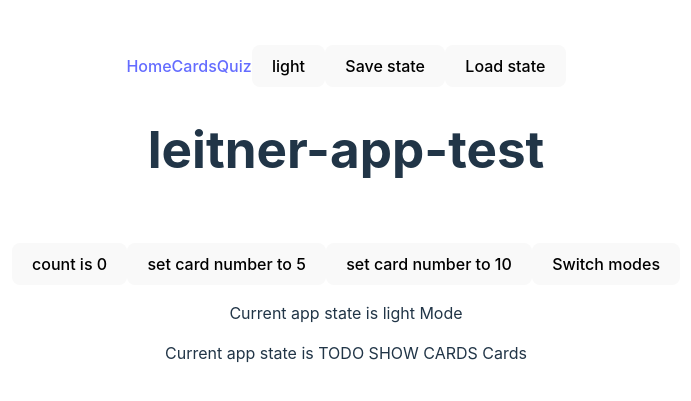
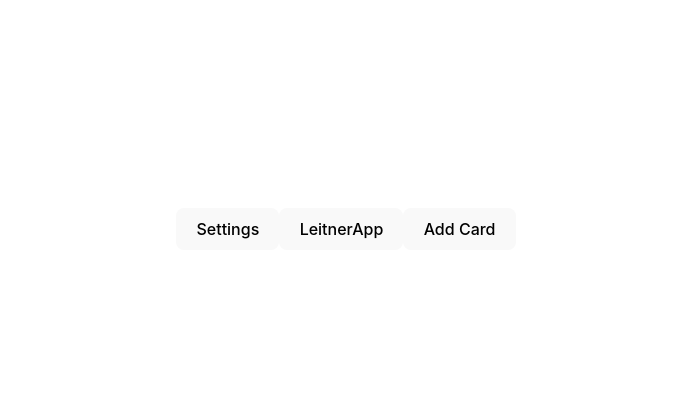
Before and after one commit to MistrAnderson/Leitnerboxd, a React (Vite) app: page / in a window 1280 px wide. Shown: the part 171-572 px from the top of the page, without its empty margins (294-985 px from the left). Built offline with nearby package versions, Linux system fonts and the light colour scheme.

Commit message:
refactor (design): rework of design hierarchy

```diff
--- a/src/App.tsx
+++ b/src/App.tsx
@@ -1,44 +1,33 @@
-import { useState } from 'react'
+import { useEffect } from 'react'
 import { useAppDispatch, useAppSelector } from '@/store/hooks.ts'
+import { Outlet } from 'react-router'
+import Header from '@/components/header/Header.tsx'
 import PWABadge from '@/PWABadge.tsx'
 import '@/App.css'
+import { loadCardsFromIDB, saveCardsToIDB } from './store/cardsData/cardsSlice'
 
 
-function App() {
-  const [count, setCount] = useState(0)
+export default function App() {
   const dispatch = useAppDispatch()
-  const darkMode = useAppSelector(state => state.settings.darkMode)
+  const state = useAppSelector(state => state)
+
+
+  useEffect(() => {
+    dispatch(loadCardsFromIDB())
+
+    const handleSave = () => dispatch(saveCardsToIDB())
+    window.addEventListener("beforeunload", handleSave)
+
+    return () => window.addEventListener("beforeunload", handleSave)
+  }, [])
+
+  useEffect(() => { dispatch(saveCardsToIDB()) }, [state])
 
   return (
     <>
-      <h1>leitner-app-test</h1>
-      <div className="card">
-        <button onClick={() => setCount((count) => count + 1)}>
-          count is {count}
-        </button>
-
-        <button onClick={() => dispatch({ type: 'settings/setCardPerDay', payload: 5 })}>
-          set card number to 5
-        </button>
-
-        <button onClick={() => dispatch({ type: 'settings/setCardPerDay', payload: 10 })}>
-          set card number to 10
-        </button>
-
-        <button onClick={() => dispatch({ type: 'settings/switchDarkMode' })}>
-          Switch modes
-        </button>
-        <p>
-          Current app state is {darkMode ? <span>dark</span> : <span>light</span>} Mode
-        </p>
-        {/* TODO: show cards */}
-        <p>
-          Current app state is TODO SHOW CARDS Cards
-        </p>
-      </div>
+      <Header />
+      <Outlet />
       <PWABadge />
     </>
   )
 }
-
-export default App
--- a/src/Router.tsx
+++ b/src/Router.tsx
@@ -1,8 +1,8 @@
 import { BrowserRouter, Routes, Route } from 'react-router'
-import { BaseLayout } from '@/layouts/BaseLayout.tsx'
 import App from '@/App.tsx'
 import Cards from '@components/cards/Cards.tsx'
-import Quiz from '@/components/quiz/Quiz'
+import Quiz from '@components/quiz/Quiz'
+import Home from '@components/home/Home'
 
 export default function Router() {
   return (
@@ -10,8 +10,8 @@ export default function Router() {
 
       <Routes>
 
-        <Route element={ <BaseLayout /> } >
-          <Route index element={ <App /> } />
+        <Route element={ <App /> } >
+          <Route index element={ <Home /> } />
 
           <Route path="cards" >
             <Route index element={ <Cards /> } />
--- /dev/null
+++ b/src/components/header/Header.tsx
@@ -0,0 +1,11 @@
+import style from './header.module.css'
+
+export default function Header() {
+  return (
+    <div>
+      <button>Settings</button>
+      <button>LeitnerApp</button>
+      <button>Add Card</button>
+    </div>
+  )
+}
--- /dev/null
+++ b/src/components/home/Home.tsx
@@ -0,0 +1,16 @@
+import { useAppSelector } from '@/store/hooks'
+import Card from '@components/card/Card'
+import { ICard } from '@/idb/interfaces'
+import style from './home.module.css'
+
+export default function Home() {
+  const cards: ICard[] = useAppSelector(state => state.cards.cards)
+
+  return (
+    <div>
+      {cards?.map((card) => (
+        <Card key={card.id} cardInfo={card} />
+      ))}
+    </div>
+  )
+}
--- a/src/components/navbar/Navbar.tsx
+++ /dev/null
@@ -1,29 +0,0 @@
-import { NavLink } from "react-router";
-import { useAppDispatch, useAppSelector } from "@/store/hooks";
-import { loadCardsFromIDB, saveCardsToIDB } from "@/store/cardsData/cardsSlice";
-import { switchDarkMode } from "@/store/settings/settingsSlice";
-
-export function Navbar() {
-  const darkMode = useAppSelector(state => state.settings.darkMode)
-  const dispatch = useAppDispatch()
-
-  return (
-    <nav>
-      <NavLink to="/" end>Home</NavLink>
-      <NavLink to="/cards">Cards</NavLink>
-      <NavLink to="/quiz">Quiz</NavLink>
-
-      <button onClick={() => dispatch(switchDarkMode())}>
-        { darkMode ? <span>dark</span> : <span>light</span> }
-      </button>
-
-      <button onClick={() => dispatch(saveCardsToIDB())}>
-        Save state
-      </button>
-
-      <button onClick={() => dispatch(loadCardsFromIDB())}>
-        Load state
-      </button>
-    </nav>
-  );
-}
--- a/src/layouts/BaseLayout.tsx
+++ /dev/null
@@ -1,29 +0,0 @@
-import { Outlet } from 'react-router'
-import { Navbar } from '@/components/navbar/Navbar.tsx'
-import { loadCardsFromIDB, saveCardsToIDB } from '@/store/cardsData/cardsSlice'
-import { useAppDispatch, useAppSelector } from '@/store/hooks'
-import { useEffect } from 'react'
-
-export function BaseLayout() {
-  const state = useAppSelector(state => state)
-  const dispatch = useAppDispatch()
-
-  useEffect(() => {
-    dispatch(loadCardsFromIDB())
-
-    const handleSave = () => dispatch(saveCardsToIDB())
-    window.addEventListener("beforeunload", handleSave)
-
-    return () => window.addEventListener("beforeunload", handleSave)
-  }, [])
-
-  useEffect(() => { dispatch(saveCardsToIDB()) }, [state])
-
-
-  return (
-    <div>
-      <Navbar />
-      <Outlet />
-    </div>
-  )
-}
```
Also changed, not shown: src/components/header/header.module.css (added), src/components/home/home.module.css (added).
